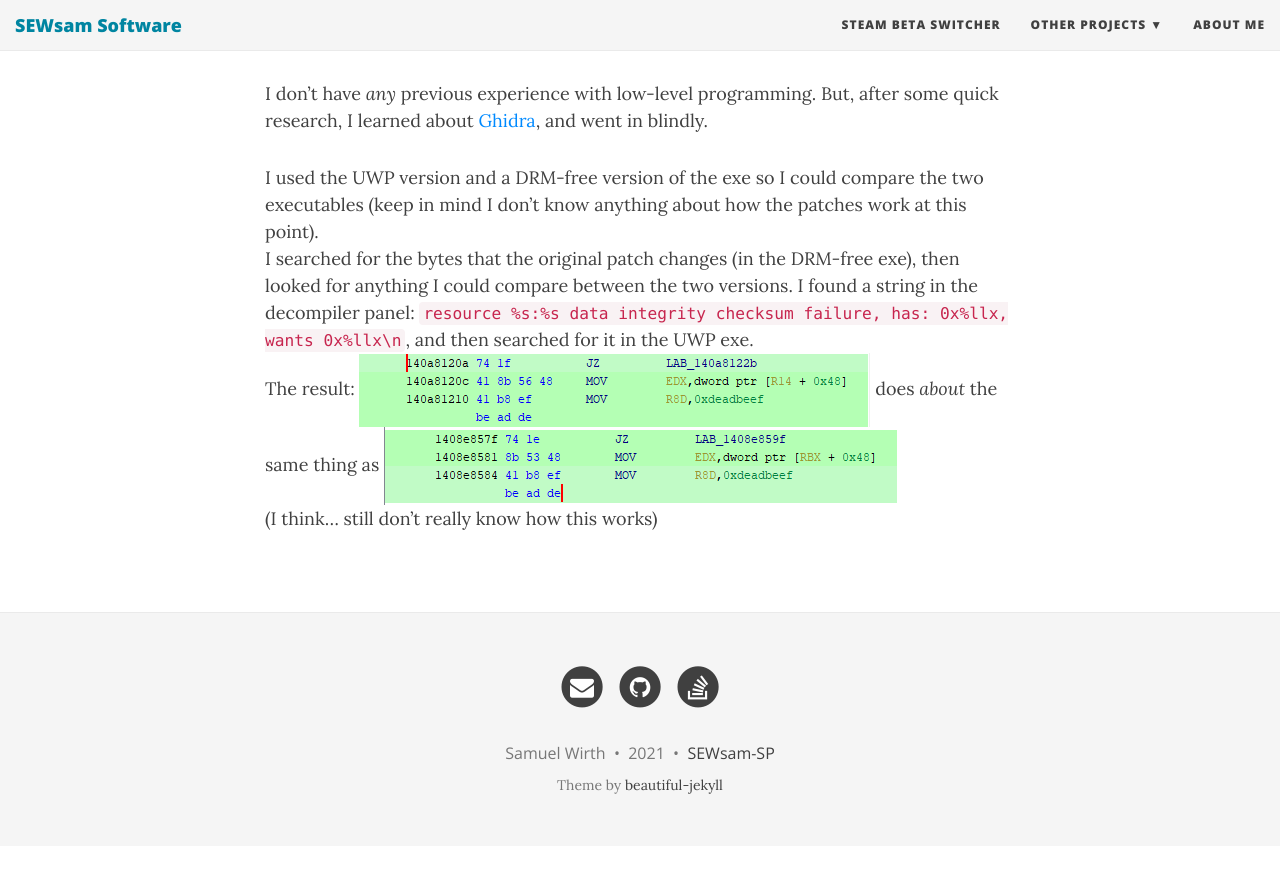
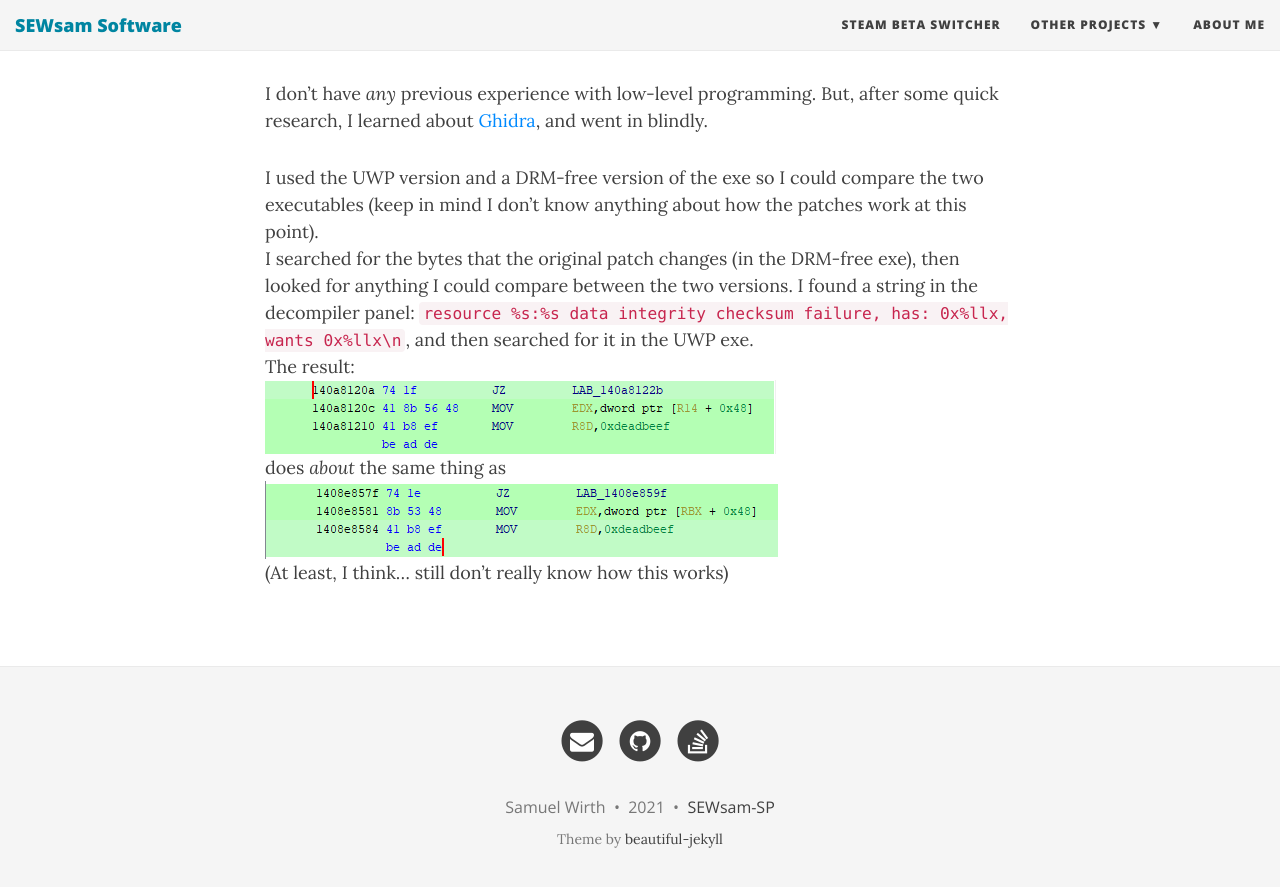
Before and after one commit to SEWsam/sewsam.github.io, a Jekyll site: the page built from _posts/2021-04-07-modding-doom-eternal-uwp.md, in a window 1280 px wide and 900 px high, scrolled down 1582 px. Shown: the top 887 px of the window. Built offline with Jekyll 4.4.1, drawn with Linux system fonts in a browser that asks for light colours; nearby versions of some CDN libraries; before the commit the page ends 2428 px from its top, so only the background shows below that.

Commit message:
Update 2021-04-07-modding-doom-eternal-uwp.md

```diff
--- a/_posts/2021-04-07-modding-doom-eternal-uwp.md
+++ b/_posts/2021-04-07-modding-doom-eternal-uwp.md
@@ -37,5 +37,7 @@ I don't have _any_ previous experience with low-level programming. But, after so
 I used the UWP version and a DRM-free version of the exe so I could compare the two executables (keep in mind I don't know anything about how the patches work at this point).
 I searched for the bytes that the original patch changes (in the DRM-free exe), then looked for anything I could compare between the two versions. I found a string in the decompiler panel: `resource %s:%s data integrity checksum failure, has: 0x%llx, wants 0x%llx\n`, and then searched for it in the UWP exe.
 The result:
-![](https://sewsam.github.io/img/uwp.png) does _about_ the same thing as ![](https://sewsam.github.io/img/nodrm.png)
-(I think... still don't really know how this works)
+![](https://sewsam.github.io/img/uwp.png)
+does _about_ the same thing as
+![](https://sewsam.github.io/img/nodrm.png)
+(At least, I think... still don't really know how this works)
```
